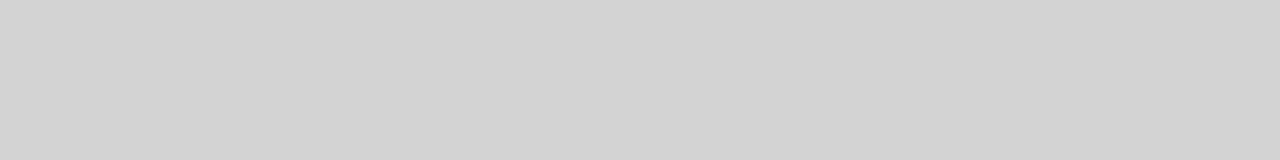
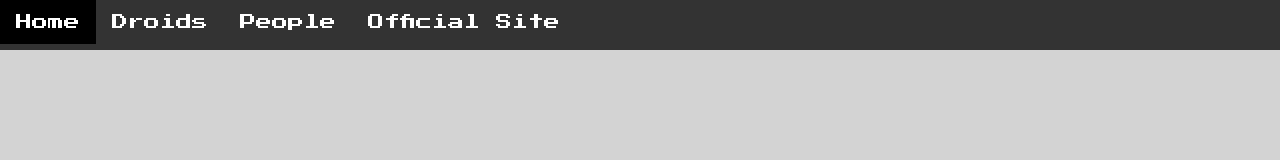
Before and after one commit to drteresavasquez/html101, a plain HTML site: page index.html in a window 1280 px wide. Drawn offline with Linux system fonts and the light colour scheme; a web font is replaced by a local one.

Commit message:
styled navigation with groovy fonts

```diff
--- a/index.html
+++ b/index.html
@@ -5,9 +5,17 @@
     <meta name="viewport" content="width=device-width, initial-scale=1.0">
     <title>Star Wars</title>
     <link rel="stylesheet" href="main.css">
+    <link href="https://fonts.googleapis.com/css2?family=Grenze+Gotisch&family=Press+Start+2P&display=swap" rel="stylesheet">
 </head>
 <body>
-
+    <nav>
+        <ul>
+            <li><a href="./index.html">Home</a></li>
+            <li><a href="./droids.html">Droids</a></li>
+            <li><a href="./people.html">People</a></li>
+            <li><a href="https://www.starwars.com/">Official Site</a></li>
+        </ul>
+    </nav>
 
     <script src="main.js"></script>
 </body>
--- a/main.css
+++ b/main.css
@@ -1,3 +1,30 @@
 body {
     background-color: lightgray;
+    margin: 0;
+    padding: 0;
 }
+
+ul {
+    margin: 0;
+    list-style-type: none;
+    padding: 0;
+    background-color: #333;
+    height: 50px;
+    overflow: hidden;
+}
+
+li {
+    float: left;
+}
+
+li a {
+    color: white;
+    padding: 14px 16px;
+    display: block;
+    text-decoration: none;
+    font-family: 'Press Start 2P', cursive;
+}
+
+li a:hover {
+    background-color: #000;
+}
```
Also changed, not shown: droids.html (added), people.html (added).
